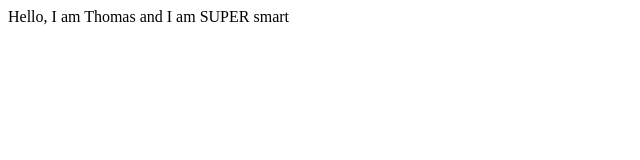
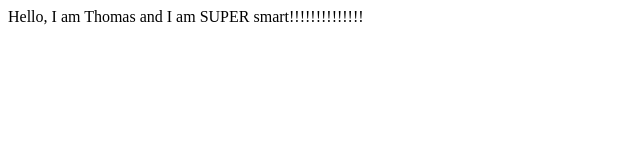
Before and after one commit to blackzoid/blackzoid.github.io, a plain HTML site: page index.html in a window 1280 px wide. Shown: the full height of the page, 0-640 px from the left. Drawn offline with Linux system fonts and the light colour scheme.

Commit message:
add git add .git add .

```diff
--- a/index.html
+++ b/index.html
@@ -6,7 +6,7 @@
   </head>
 
   <body>
-  Hello, I am Thomas and I am SUPER smart
+  Hello, I am Thomas and I am SUPER smart!!!!!!!!!!!!!!
   </body>
 
 </html>
```
